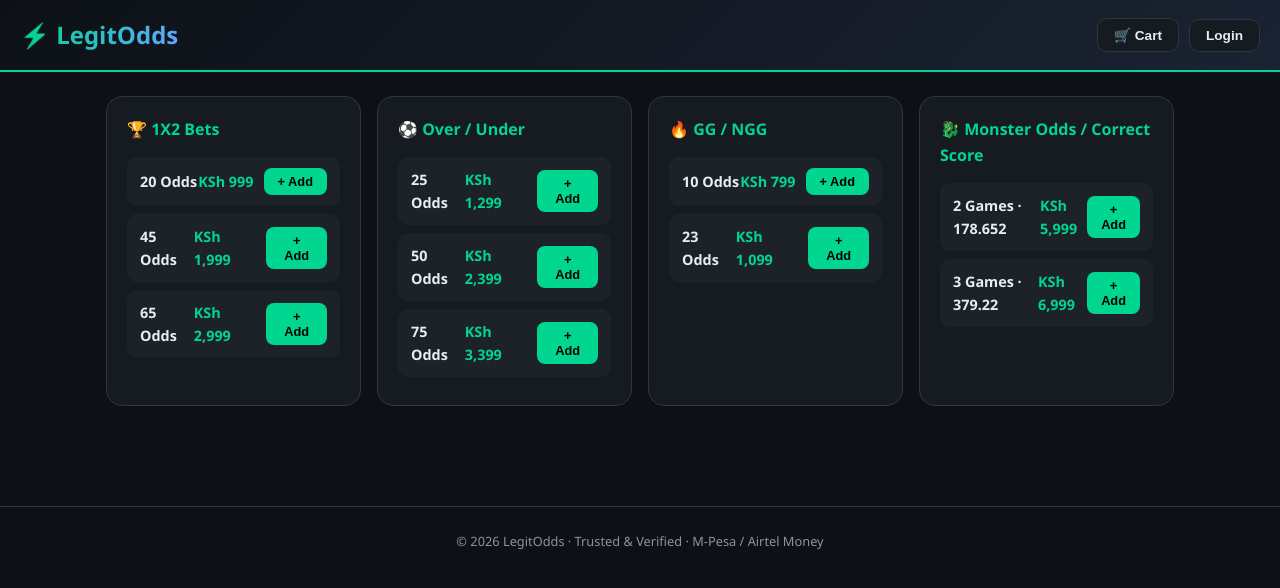
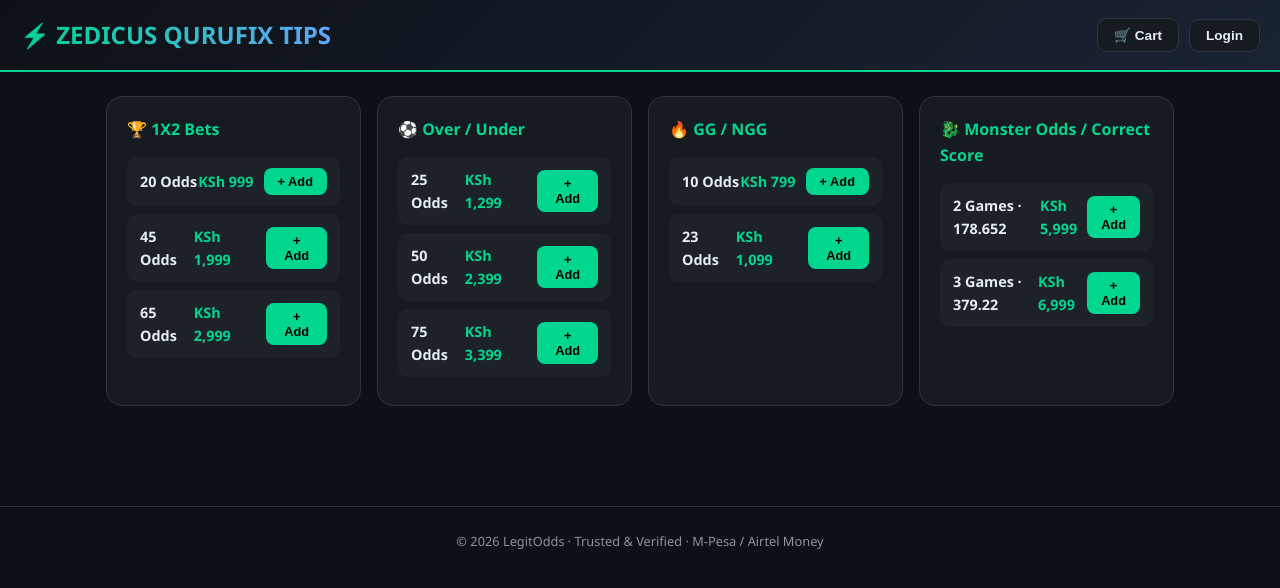
Before and after one commit to kkurui951-dev/odds-, a website: page index.html in a window 1280 px wide. Drawn offline with Linux system fonts and the light colour scheme.

Commit message:
Update header title from 'LegitOdds' to 'ZEDICUS QURUFIX TIPS'

```diff
--- a/index.html
+++ b/index.html
@@ -88,7 +88,7 @@ footer{text-align:center;padding:24px;color:var(--muted);font-size:.8rem;border-
 <body>
 
 <header>
-  <h1>⚡ LegitOdds</h1>
+  <h1>⚡ ZEDICUS QURUFIX TIPS </h1>
   <div class="hdr-actions">
     <button class="hdr-btn cart-btn" onclick="showPage('cart')">🛒 Cart<span class="cart-badge" id="cartBadge" style="display:none">0</span></button>
     <button class="hdr-btn" id="authBtn" onclick="handleAuthClick()">Login</button>
```
